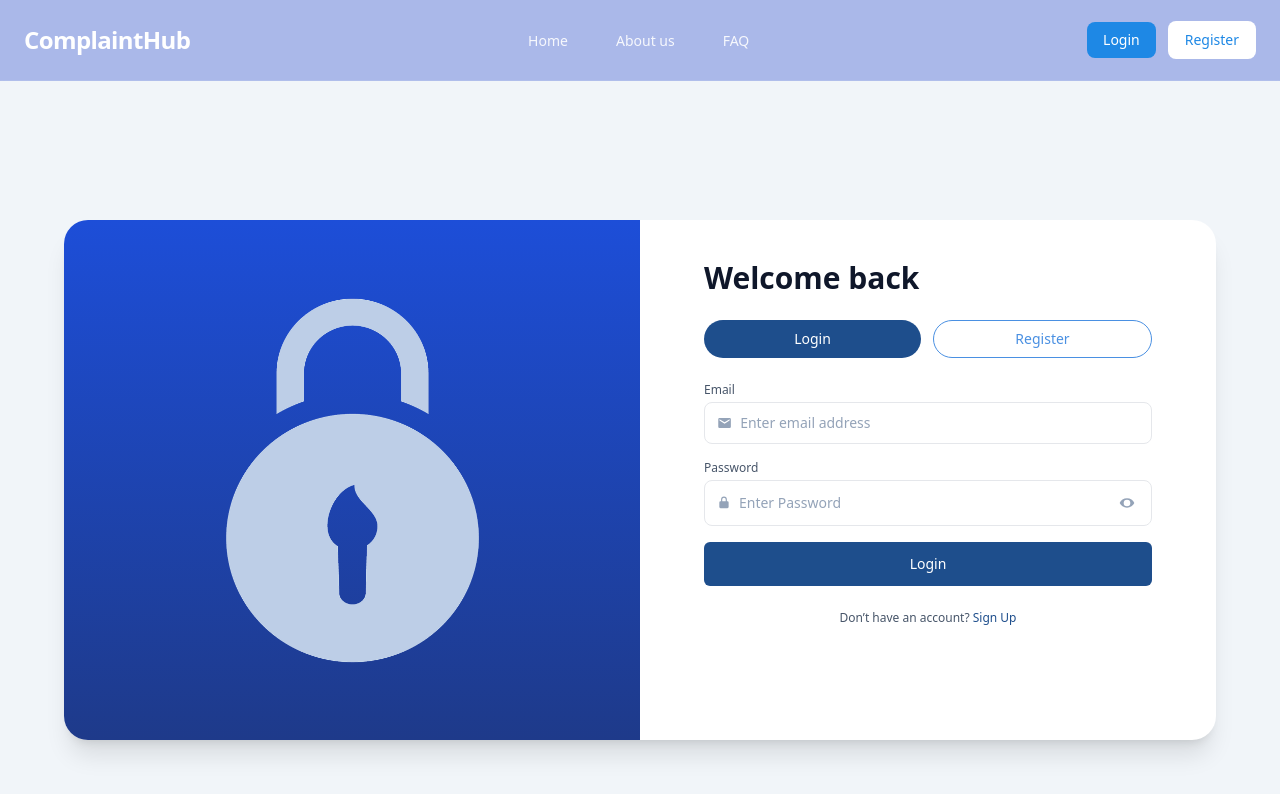
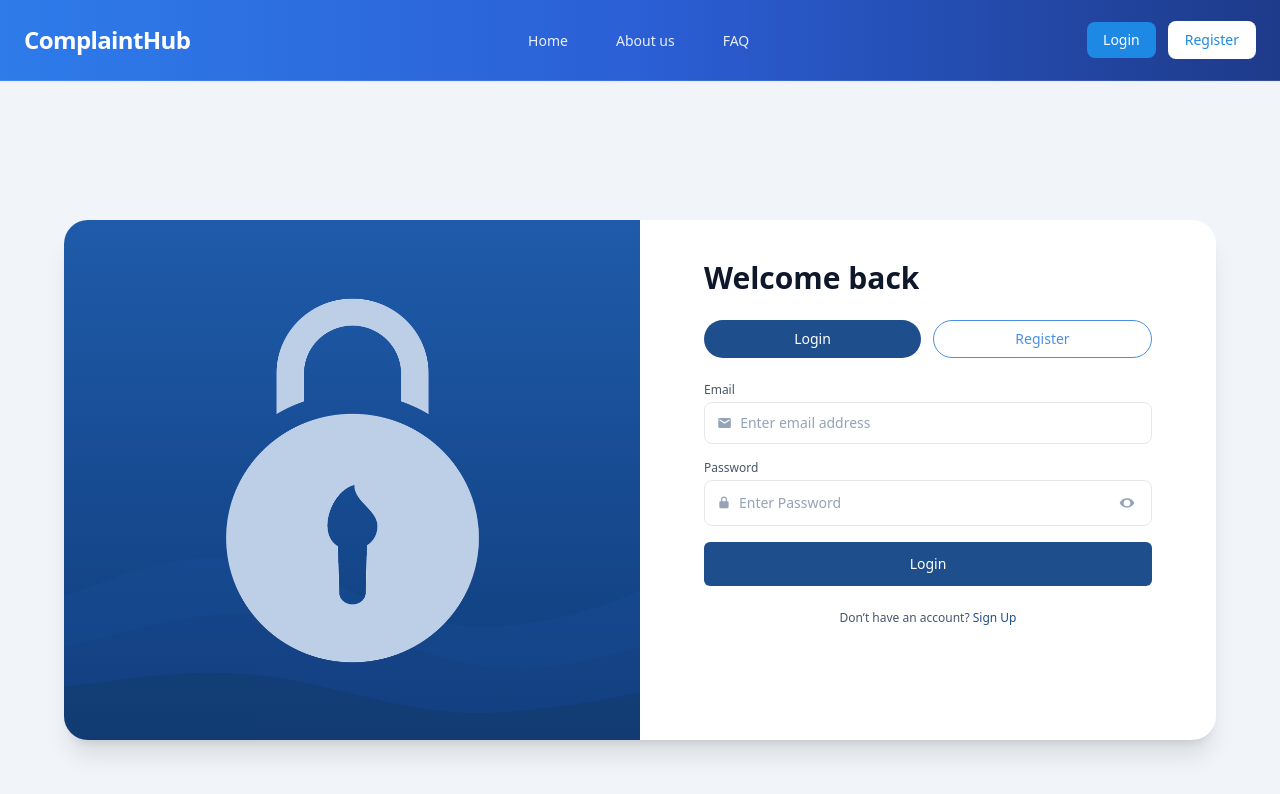
Before and after one commit to TiuDepZai/complaint-management-system, a React (Create React App) app in the folder frontend/: page /login in a window 1280 px wide. Shown: the top 794 px of the page. Built offline with nearby package versions, Linux system fonts and the light colour scheme; the HTML template or start-up script is replaced by a standard one.

Commit message:
UI CHanges: Color in NavBar and in Login Hero

```diff
--- a/frontend/src/components/Navbar.jsx
+++ b/frontend/src/components/Navbar.jsx
@@ -3,7 +3,7 @@ import { Link, NavLink, useLocation, useNavigate } from "react-router-dom";
 import { useAuth } from "../context/AuthContext";
 import { useEffect, useMemo, useRef, useState } from "react";
 
-// Avatares (admin vs user)
+// Avatars (admin vs user)
 import userImg from "../assets/other_images/howitoworks.png";
 import adminImg from "../assets/other_images/LoginImage.png";
 
@@ -19,7 +19,7 @@ export default function Navbar() {
   const avatarSrc = isAdmin ? adminImg : userImg;
   const userName = user?.name || user?.fullName || user?.username || "User";
 
-  // cerrar dropdown al hacer click fuera
+  // Close dropdown on outside click
   useEffect(() => {
     const onClick = (e) => {
       if (!menuRef.current) return;
@@ -34,7 +34,7 @@ export default function Navbar() {
     navigate("/login");
   };
 
-  // ---------- LINKS DE NAV (centro) ----------
+  // Center nav links (landing)
   const landingLinks = useMemo(
     () => [
       { label: "Home", to: "/" },
@@ -44,7 +44,7 @@ export default function Navbar() {
     []
   );
 
-  // Admin mantiene sus opciones del centro
+  // Center nav links (admin)
   const adminLinks = useMemo(
     () => [
       { label: "Home", to: "/" },
@@ -54,7 +54,7 @@ export default function Navbar() {
     []
   );
 
-  // User (no admin) usa el mismo set que landing (sin Contact)
+  // Center nav links (authenticated non-admin)
   const userLinks = landingLinks;
 
   const links = !user ? landingLinks : isAdmin ? adminLinks : userLinks;
@@ -66,30 +66,30 @@ export default function Navbar() {
         : "text-white/90 hover:text-white"
     }`;
 
-  // ---------- ITEMS DEL DROPDOWN ----------
-// Items del dropdown según rol
+  // Dropdown items by role
   const dropdownItems = isAdmin
     ? [
         { to: "/profile", label: "Profile" },
-      { to: "/complaints?all=1", label: "Dashboard" }, // admin → View All Complaints
+        { to: "/complaints?all=1", label: "Dashboard" },
         { to: "/categories", label: "Categories" },
       ]
     : [
         { to: "/profile", label: "Profile" },
-      { to: "/complaints", label: "Dashboard" },       // user → View Complaints
-      { to: "/complaints?new=1", label: "New Complaint" } // user → Register Complaint
+        { to: "/complaints", label: "Dashboard" },
+        { to: "/complaints?new=1", label: "New Complaint" },
       ];
 
   return (
     <header className="fixed inset-x-0 top-0 z-50">
-      <div className="bg-[#7289da]/60 backdrop-blur-md border-b border-white/10">
+      {/* Blue gradient background */}
+      <div className="bg-gradient-to-r from-[#2E7BEA] via-[#2B5FD6] to-[#1E3A8A] border-b border-white/10 shadow-sm">
         <nav className="mx-auto flex max-w-7xl items-center justify-between px-6 h-20">
-          {/* Logo / Brand */}
+          {/* Brand */}
           <Link to="/" className="text-2xl font-bold tracking-tight text-white">
             ComplaintHub
           </Link>
 
-          {/* Centro: links */}
+          {/* Center links */}
           <ul className="hidden md:flex gap-6">
             {links.map((l) => (
               <li key={l.to}>
@@ -100,9 +100,9 @@ const dropdownItems = isAdmin
             ))}
           </ul>
 
-          {/* Derecha: sesión */}
+          {/* Right section: session controls */}
           <div className="flex items-center gap-3">
-            {/* LANDING (no logueado) */}
+            {/* Landing (not authenticated) */}
             {!user && (
               <>
                 <Link
@@ -120,7 +120,7 @@ const dropdownItems = isAdmin
               </>
             )}
 
-            {/* USER & ADMIN: pill con avatar + nombre + dropdown */}
+            {/* Authenticated (user & admin): avatar + name + dropdown */}
             {user && (
               <div className="relative" ref={menuRef}>
                 <button
@@ -172,7 +172,7 @@ const dropdownItems = isAdmin
   );
 }
 
-/** Item del dropdown */
+/** Dropdown item */
 function DropItem({ to, label, onClick, activePath }) {
   const isActive = activePath === to;
   return (
--- a/frontend/src/pages/Login.jsx
+++ b/frontend/src/pages/Login.jsx
@@ -24,7 +24,7 @@ const EyeIcon = () => (
 );
 const EyeOffIcon = () => (
   <svg viewBox="0 0 24 24" className="w-4 h-4 text-slate-400" aria-hidden="true">
-    <path fill="currentColor" d="M2.1 3.51 20.49 21.9l-1.41 1.41-2.29-2.29A12.91 12.91 0 0 1 12 19C7 19 2.73 15.89 1 12c.68-1.53 1.76-2.94 3.08-4.12L.69 4.92 2.1 3.51ZM12 7a5 5 0 0 1 5 5c0 .63-.12 1.22-.34 1.77L13.23 10.3A2.98 2.98 0 0 0 12 10a3 3 0 0 0-3 3c0 .44.1.86.28 1.23l-1.5-1.5A4.98 4.98 0 0 1 12 7Z"/>
+    <path fill="currentColor" d="M2.1 3.51 20.49 21.9l-1.41 1.41-2.29-2.29A12.91 12.91 0 0 1 12 19C7 19 2.73 15.89 1 12c.68-1.53 1.76-2.94 3.08-4.12L.69 4.92 2.1 3.51ZM12 7a5 5 0 0 1 5 5c0 .63-.12 1.22-.34 1.77L13.23 10.3A2.98 2.98 0 0 0 12 10a3 3 0 0 0-3 3c0 .44.1 .86 .28 1.23l-1.5-1.5A4.98 4.98 0 0 1 12 7Z"/>
   </svg>
 );
 
@@ -53,9 +53,27 @@ const Login = () => {
     <div className="min-h-screen w-full bg-slate-100 flex items-center justify-center p-4">
       {/* card: left image + right form */}
       <div className="w-full max-w-6xl grid grid-cols-1 lg:grid-cols-2 rounded-3xl bg-white shadow-xl overflow-hidden">
-        {/* left */}
-        <div className="relative hidden lg:flex items-center justify-center bg-gradient-to-b from-blue-700 to-blue-900">
-          <img src={loginImg} alt="Login illustration" className="object-contain max-h-[520px] w-auto" />
+        {/* left (gradient + soft waves like the illustration) */}
+        <div className="relative hidden lg:flex items-center justify-center">
+          {/* base gradient */}
+          <div className="absolute inset-0 bg-gradient-to-b from-[#1F5BAA] to-[#0F3C7A]" />
+          {/* subtle waves */}
+          <svg
+            className="absolute inset-0 w-full h-full opacity-35"
+            viewBox="0 0 1440 1024"
+            preserveAspectRatio="none"
+            aria-hidden="true"
+          >
+            <path d="M0,740 C180,690 300,640 520,680 C740,720 860,810 1080,800 C1260,792 1380,750 1440,730 L1440,1024 L0,1024 Z" fill="#1B4E99"/>
+            <path d="M0,840 C220,800 360,760 560,780 C820,806 960,900 1200,880 C1320,870 1400,850 1440,840 L1440,1024 L0,1024 Z" fill="#1A468C"/>
+            <path d="M0,920 C200,900 340,880 520,900 C700,920 880,980 1080,970 C1260,960 1380,940 1440,930 L1440,1024 L0,1024 Z" fill="#163B66"/>
+          </svg>
+          {/* illustration */}
+          <img
+            src={loginImg}
+            alt="Login illustration"
+            className="relative z-10 object-contain max-h-[520px] w-auto"
+          />
         </div>
 
         {/* right */}
@@ -150,5 +168,4 @@ const Login = () => {
   );
 };
 
-
 export default Login;
```
Lines whose indentation alone changed are shown as unchanged.
